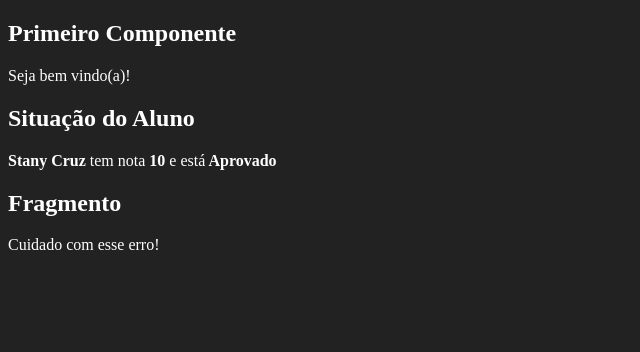
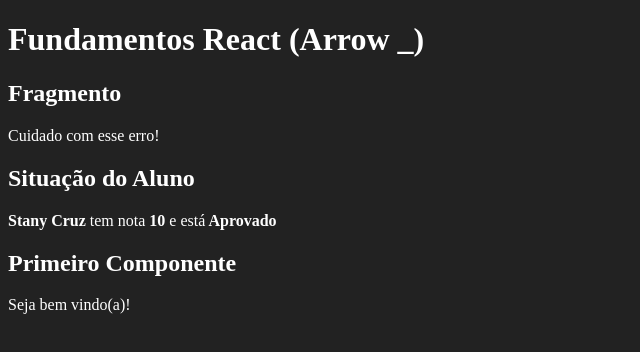
Before and after one commit to stanycruz/curso-react, a React (Create React App) app: page / in a window 1280 px wide. Shown: the top 352 px of the page, without its empty margins (0-640 px from the left). Built offline with nearby package versions, Linux system fonts and the light colour scheme.

Commit message:
Componente App.

```diff
--- /dev/null
+++ b/src/App.jsx
@@ -0,0 +1,16 @@
+import React from 'react'
+
+import Primeiro from './components/basicos/Primeiro'
+import ComParametro from './components/basicos/ComParametro'
+import Fragmento from './components/basicos/Fragmento'
+
+export default _ =>
+    <div id="app">
+        <h1>Fundamentos React (Arrow _)</h1>
+        <Fragmento />
+        <ComParametro
+            titulo="Situação do Aluno"
+            aluno="Stany Cruz" nota={9.3}
+        />
+        <Primeiro></Primeiro>
+    </div>
--- a/src/components/basicos/ComParametro.jsx
+++ b/src/components/basicos/ComParametro.jsx
@@ -1,6 +1,6 @@
 import React from 'react'
 
-export default function(props) {
+export default function (props) {
     const status = props.nota >= 7 ? 'Aprovado' : 'Recuperaçáo'
     const notaInt = Math.ceil(props.nota)
     return (
--- a/src/index.js
+++ b/src/index.js
@@ -2,18 +2,10 @@ import './index.css'
 import ReactDOM from 'react-dom'
 import React from 'react'
 
-import Primeiro from './components/basicos/Primeiro'
-import ComParametro from './components/basicos/ComParametro'
-import Fragmento from './components/basicos/Fragmento'
+import App from './App'
 
 
 ReactDOM.render(
-    <div id="app">
-        <Primeiro></Primeiro>
-        <ComParametro
-            titulo="Situação do Aluno"
-            aluno="Stany Cruz" nota={9.3} />
-        <Fragmento />
-    </div>,
+    <App />,
     document.getElementById('root')
 )
```
